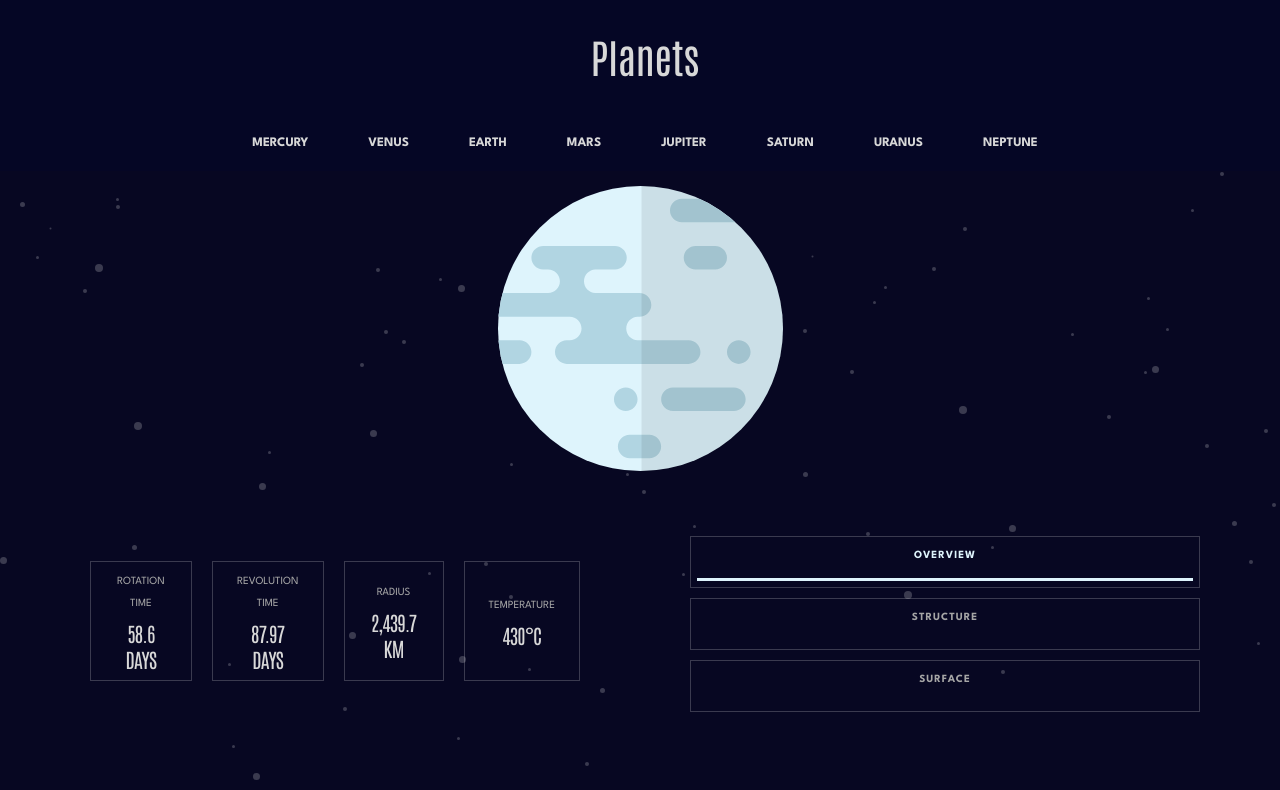
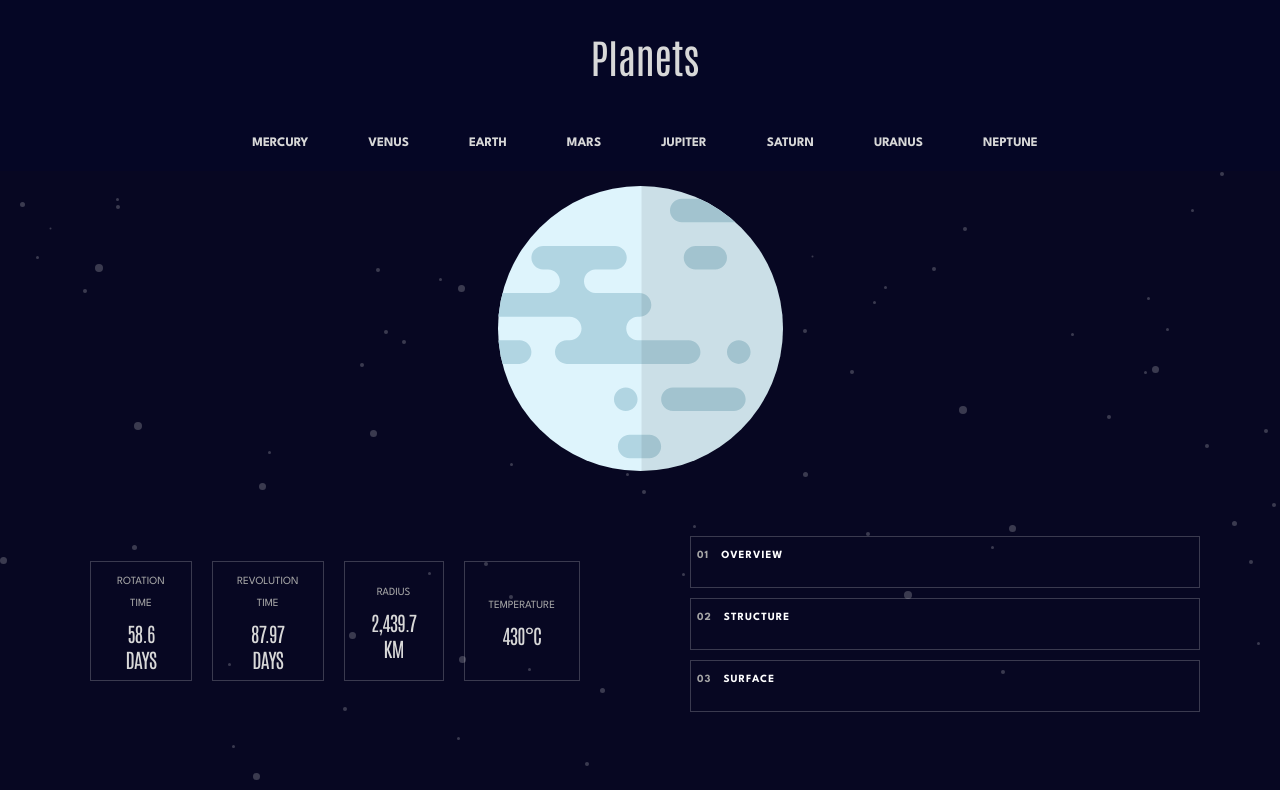
Before and after one commit to cgojk/planets, a React (Vite) app: page /mercury/overview in a window 1280 px wide. Shown: the top 790 px of the page. Built offline with nearby package versions, Linux system fonts and the light colour scheme.

Commit message:
adding styes to the internal menu fro screen 768px

```diff
--- a/src/components/InternalNavigation.jsx
+++ b/src/components/InternalNavigation.jsx
@@ -15,19 +15,23 @@ export default function InternalNavigation() {
       <ul className="internal-navigation__list">
         <li className="internal-navigation__item">
           <NavLink to={`/${planetName}/overview`} end>
-            Overview
+            <span className="number">01</span>
+            <p>Overview</p>
+
           </NavLink>
         </li>
 
         <li className="internal-navigation__item">
           <NavLink to={`/${planetName}/structure`} end>
-            Structure
+            <span className="number">02</span>
+            <p>Structure</p>
           </NavLink>
         </li>
 
         <li className="internal-navigation__item">
           <NavLink to={`/${planetName}/surface`} end>
-            Surface
+            <span className="number">03</span>
+            <p>Surface</p>
           </NavLink>
         </li>
       </ul>
--- a/src/styles/_base.scss
+++ b/src/styles/_base.scss
@@ -321,7 +321,7 @@ a {
       letter-spacing: var(--font-10-bold-letter-spacing);
 
     a {
-    color: var(--neutral-400);
+    color: var(--white);
     text-decoration: none;
     display: block;
     padding-bottom: var(--space-4);
@@ -333,10 +333,16 @@ a {
 
       &:hover,
       &:focus-visible,
-      &.active{
-        color: var(--planet-color);
+      &:active{
+        color: var(--white);
         border-bottom: 3px solid var(--planet-color);
 
+      }
+      .number{
+        display:none;
+      }
+      p{
+        color: var(--white);
       }
     }
   }
--- a/src/styles/_queries.scss
+++ b/src/styles/_queries.scss
@@ -20,7 +20,7 @@
         display: none;
     }
 
-   .navigation {
+.navigation {
   position: static;
   right:auto;
   top:auto;
@@ -71,7 +71,9 @@
 }
 
 
-// =====general content =======
+// =====general content ==========================
+// ================================================
+
 
 .general__inner{
     display:grid;
@@ -160,8 +162,41 @@ gap: var(--space-6);
         padding:var(--space-2) ;
         width:100%;
         text-align:center;
+        display:flex;
+        flex-direction:row;
+
+        &:focus-visible{
+           background-color: var(--planet-color);
+           border:none;
+        }
+        &:active{
+            border:none;
+        }
+        &:hover{
+        background-color: var(--neutral-0);
+         border:none;
+        }
+
+
+
+
+        a{
+            display:flex;
+            flex-direction:row;
+            justify-content:center;
+            align-items:center;
+            gap:var(--space-2);
+
+
+
+        .number{
+            display:inline-block;
+            margin-right:var(--space-2);
 
         }
     }
+
 }
 }
+}
+}
```
